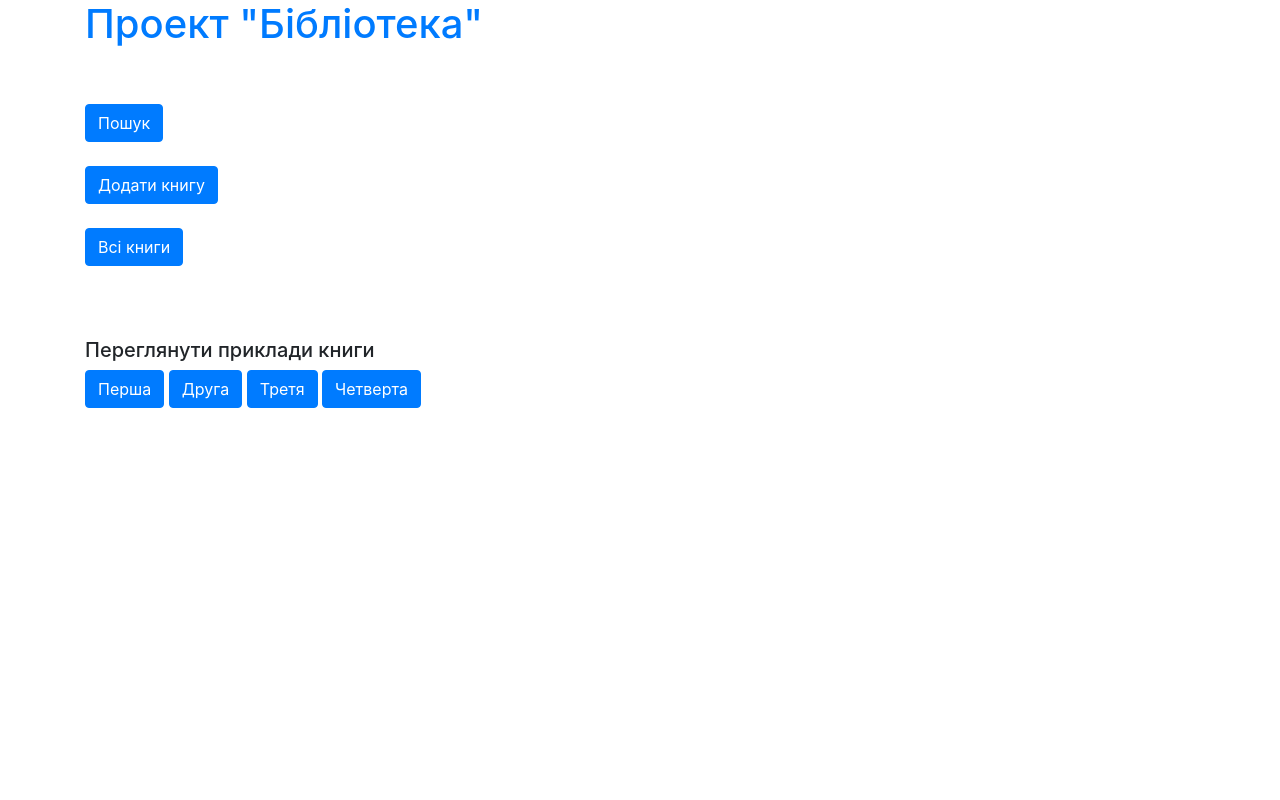
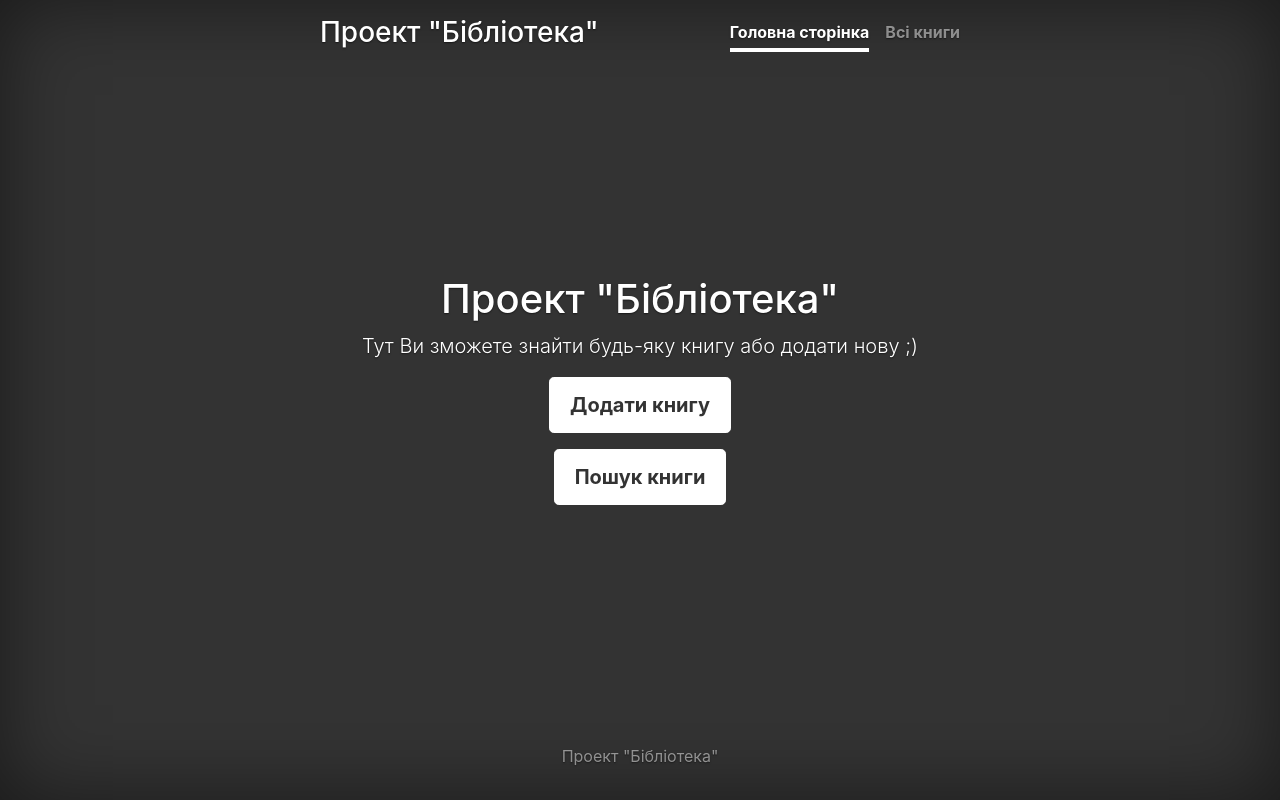
Before and after one commit to vladtsap/digital-catalogue, a Django app: page / in a window 1280 px wide. Run offline with Django 3.2, Linux system fonts and the light colour scheme; some libraries are stand-ins or nearby versions.

Commit message:
Add dark theme, beautifized start page

```diff
--- a/LGA/lgaapp/static/css/style.css
+++ b/LGA/lgaapp/static/css/style.css
@@ -1,13 +1,121 @@
 .value {
 	display: inline-block;
-	color: blue;
+	color: white;
+	font-weight: bold;
 }
 
 .key{
-	color: red;
+	color: white;
 	display: inline-block;
 }
 
 .asteriskField {
     display: none;
 }
+
+/*
+ * Globals
+ */
+
+/* Links */
+a,
+a:focus,
+a:hover {
+  color: #fff;
+}
+
+/* Custom default button */
+.btn-secondary,
+.btn-secondary:hover,
+.btn-secondary:focus {
+  color: #333;
+  text-shadow: none; /* Prevent inheritance from `body` */
+  background-color: #fff;
+  border: .05rem solid #fff;
+}
+
+
+/*
+ * Base structure
+ */
+
+html,
+body {
+  height: 100%;
+  background-color: #333;
+}
+
+body {
+  display: -ms-flexbox;
+  display: flex;
+  color: #fff;
+  text-shadow: 0 .05rem .1rem rgba(0, 0, 0, .5);
+  box-shadow: inset 0 0 5rem rgba(0, 0, 0, .5);
+}
+
+.cover-container {
+  max-width: 42em;
+}
+
+
+/*
+ * Header
+ */
+.masthead {
+  margin-bottom: 2rem;
+}
+
+.masthead-brand {
+  margin-bottom: 0;
+}
+
+.nav-masthead .nav-link {
+  padding: .25rem 0;
+  font-weight: 700;
+  color: rgba(255, 255, 255, .5);
+  background-color: transparent;
+  border-bottom: .25rem solid transparent;
+}
+
+.nav-masthead .nav-link:hover,
+.nav-masthead .nav-link:focus {
+  border-bottom-color: rgba(255, 255, 255, .25);
+}
+
+.nav-masthead .nav-link + .nav-link {
+  margin-left: 1rem;
+}
+
+.nav-masthead .active {
+  color: #fff;
+  border-bottom-color: #fff;
+}
+
+@media (min-width: 48em) {
+  .masthead-brand {
+    float: left;
+  }
+  .nav-masthead {
+    float: right;
+  }
+}
+
+
+/*
+ * Cover
+ */
+.cover {
+  padding: 0 1.5rem;
+}
+.cover .btn-lg {
+  padding: .75rem 1.25rem;
+  font-weight: 700;
+}
+
+
+/*
+ * Footer
+ */
+.mastfoot {
+  color: rgba(255, 255, 255, .5);
+}
--- a/LGA/lgaapp/templates/index.html
+++ b/LGA/lgaapp/templates/index.html
@@ -4,26 +4,56 @@
 <html lang="uk">
 <head>
   <meta charset="utf-8">
+   <meta name="viewport" content="width=device-width, initial-scale=1, shrink-to-fit=no">
   <title>Головна сторінка</title>
   <link rel="stylesheet" href="{% static 'bootstrap/css/bootstrap.css' %}">
   <link rel="stylesheet" href="{% static 'css/style.css' %}">
+  <style>
+      .bd-placeholder-img {
+        font-size: 1.125rem;
+        text-anchor: middle;
+        -webkit-user-select: none;
+        -moz-user-select: none;
+        -ms-user-select: none;
+        user-select: none;
+      }
+
+      @media (min-width: 768px) {
+        .bd-placeholder-img-lg {
+          font-size: 3.5rem;
+        }
+      }
+    </style>
 </head>
-<body>
-<div class="container">
-	<h1><a href="/">Проект "Бібліотека"</a></h1><br><br>
+<body class="text-center">
+    <div class="cover-container d-flex w-100 h-100 p-3 mx-auto flex-column">
+  <header class="masthead mb-auto">
+    <div class="inner">
+      <h3 class="masthead-brand">Проект "Бібліотека"</h3>
+      <nav class="nav nav-masthead justify-content-center">
+        <a class="nav-link active" href="/">Головна сторінка</a>
+        <a class="nav-link" href="/search/result/?n=&a=&publ=&desc=&ser=&pers=&isbn=&invnum=&ciph=&yfr=&yto=&plc=&lang=&cntr=&subj=&art=&gr=">Всі книги</a>
+      </nav>
+    </div>
+  </header>
 
-	<a href="/search" class="btn btn-primary">Пошук</a>
-	<br><br>
-	<a href="{% url 'add-book' %}" class="btn btn-primary" >Додати книгу</a>
-	<br><br>
-	<a href="/search/result/?n=&a=&publ=&desc=&ser=&pers=&isbn=&invnum=&ciph=&yfr=&yto=&plc=&lang=&cntr=&subj=&art=&gr=" class="btn btn-primary">Всі книги</a>
+  <main role="main" class="inner cover">
+    <h1 class="cover-heading">Проект "Бібліотека"</h1>
+    <p class="lead">Тут Ви зможете знайти будь-яку книгу або додати нову ;)</p>
+    <p class="lead">
+      <a href="{% url 'add-book' %}" class="btn btn-lg btn-secondary">Додати книгу</a>
+    </p>
+    <p class="lead">
+      <a href="/search" class="btn btn-lg btn-secondary">Пошук книги</a>
+    </p>
+  </main>
 
-	<br><br><br><br>
-	<h5>Переглянути приклади книги</h5>
-	<a href="/about/kobzar-65156-5456" class="btn btn-primary">Перша</a>
-	<a href="/about/zahar-berkut-88005553535" class="btn btn-primary">Друга</a>
-	<a href="/about/starij-i-more-978-0-684-80122-3/" class="btn btn-primary">Третя</a>
-	<a href="/about/majster-i-margarita-794613/" class="btn btn-primary">Четверта</a>
+  <footer class="mastfoot mt-auto">
+    <div class="inner">
+      <p>Проект "Бібліотека"</p>
+    </div>
+  </footer>
 </div>
 </body>
+</body>
 </html>
--- a/LGA/lgaapp/templates/search/results.html
+++ b/LGA/lgaapp/templates/search/results.html
@@ -12,7 +12,7 @@
 	<div class="container">
   <h1><a href="/">Проект "Бібліотека"</a></h1><br><br>
 
-  <p>You searched for: <strong>{{ query }}</strong></p>
+  <!--<p>You searched for: <strong>{{ query }}</strong></p>-->
 
 {% if books %}
     <p>Found {{ books|length }} book{{ books|pluralize }}.</p>
```
